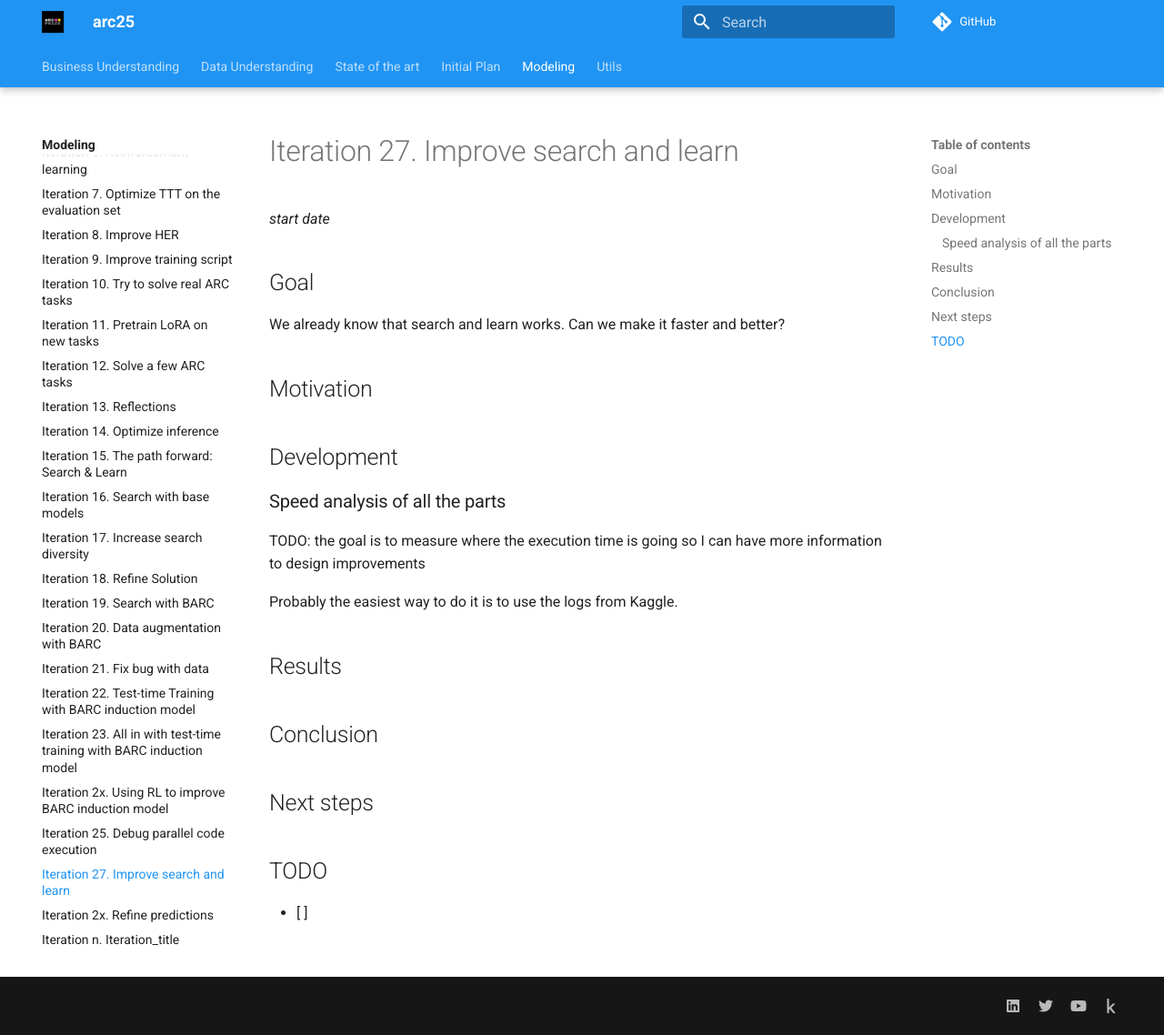
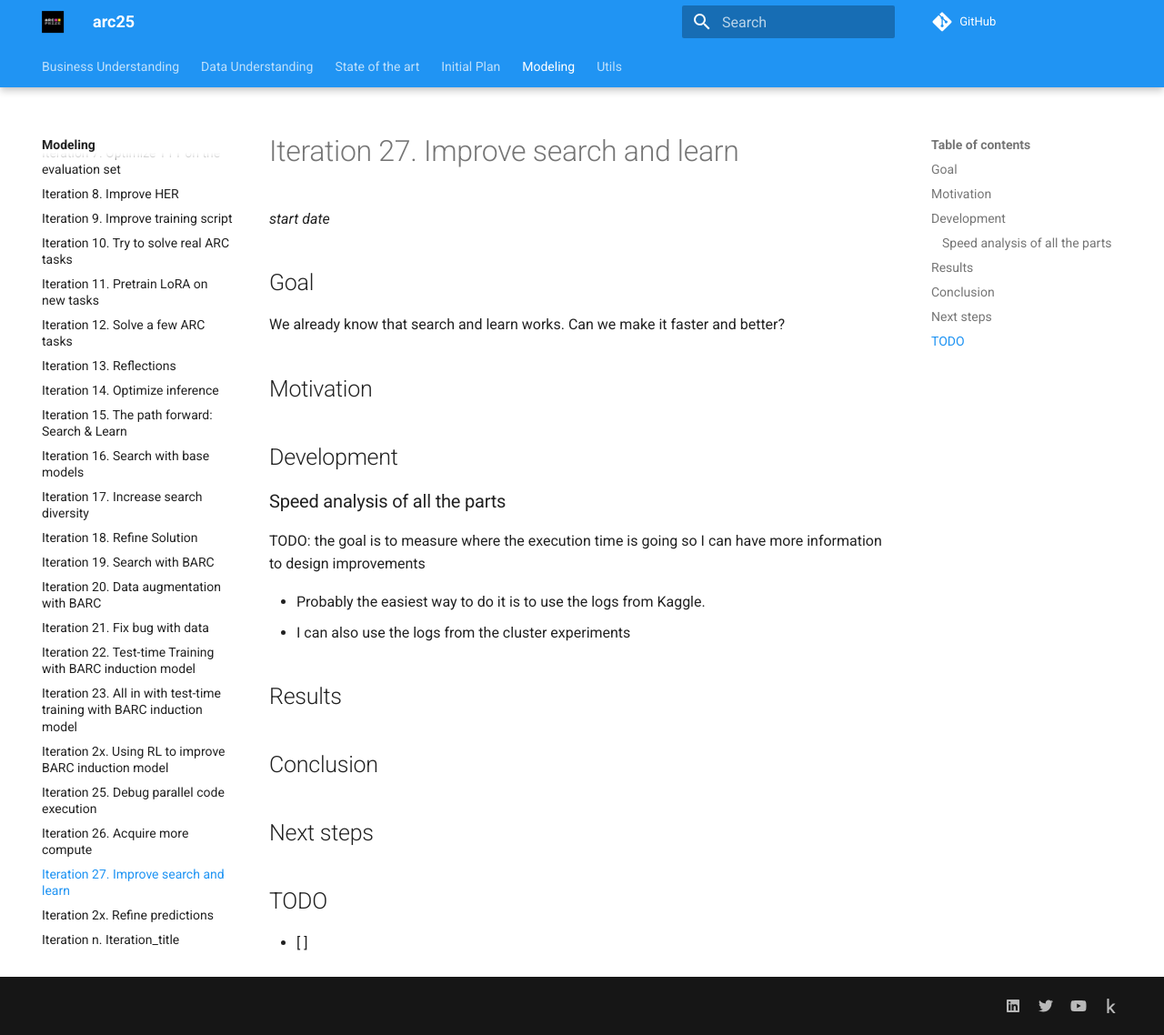
Before and after one commit to ironbar/arc25, an MkDocs documentation site: the page built from docs/modeling/Iteration_27_improve_search_and_learn.md, in a window 1280 px wide and 1138 px high. Shown: the whole window at 91% size. Built offline with MkDocs 1.6.1 and Material for MkDocs 9.7.7, drawn with Linux system fonts in a browser that asks for light colours; comment, search, counter and statistics services are not loaded.

Commit message:
new iteration to gather more compute

```diff
--- a/docs/modeling/Iteration_27_improve_search_and_learn.md
+++ b/docs/modeling/Iteration_27_improve_search_and_learn.md
@@ -23,7 +23,8 @@ We already know that search and learn works. Can we make it faster and better?
 
 TODO: the goal is to measure where the execution time is going so I can have more information to design improvements
 
-Probably the easiest way to do it is to use the logs from Kaggle.
+- Probably the easiest way to do it is to use the logs from Kaggle.
+- I can also use the logs from the cluster experiments
 
 ## Results
 
```
Also changed, not shown: docs/modeling/Iteration_26_more_compute.md (added, +44 -0 lines).
